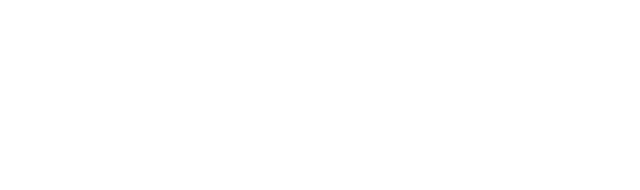
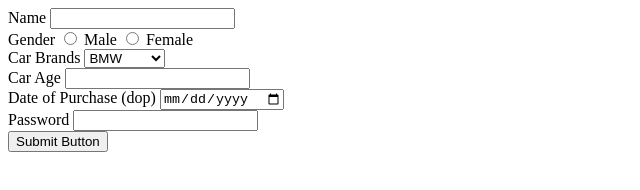
Before and after one commit to acciojob/car-insurance-form-vishalsadia, a website: page main.html in a window 1280 px wide. Shown: the whole page, without its empty margins (0-640 px from the left). Drawn offline with Linux system fonts and the light colour scheme.

Commit message:
created a submission

```diff
--- a/main.html
+++ b/main.html
@@ -7,6 +7,33 @@
 </head>
 
 <body>
+	<label for="name">Name</label>
+	<input type="text" id="name" required>
+	<br>
+<label>Gender</label>
+	<input type="radio" id="male" name="gender" value="Male" required>
+	<label for="male">Male</label>
+	<input type="radio"  id="female" name="gender" value="Female" required>
+	<label for"female">Female</label>
+	<br>
+	<label for="cars">Car Brands</label>
+	<select id="cars" name="Car Brands">
+		<option value="BMW">BMW</option>
+		<option value="Audi">Audi</option>
+		<option value="Mercedez">Mercedez</option>
+	</select>
+<br>
+	<label for="carage">Car Age</label>
+	<input type="number" id="carage" required>
+		<br>
+	<label for="dop">Date of Purchase (dop)</label>
+	<input type="date" id="dop" required>
+	<br>
+
+	<label for="password">Password</label>
+	<input type="password" id="password" required>
+	<br>
+	<button type="submit">Submit Button</button>
 	<!-- the entire body must be written by student -->
     <script type="text/javascript" src="./script.js">
 </script>
```
